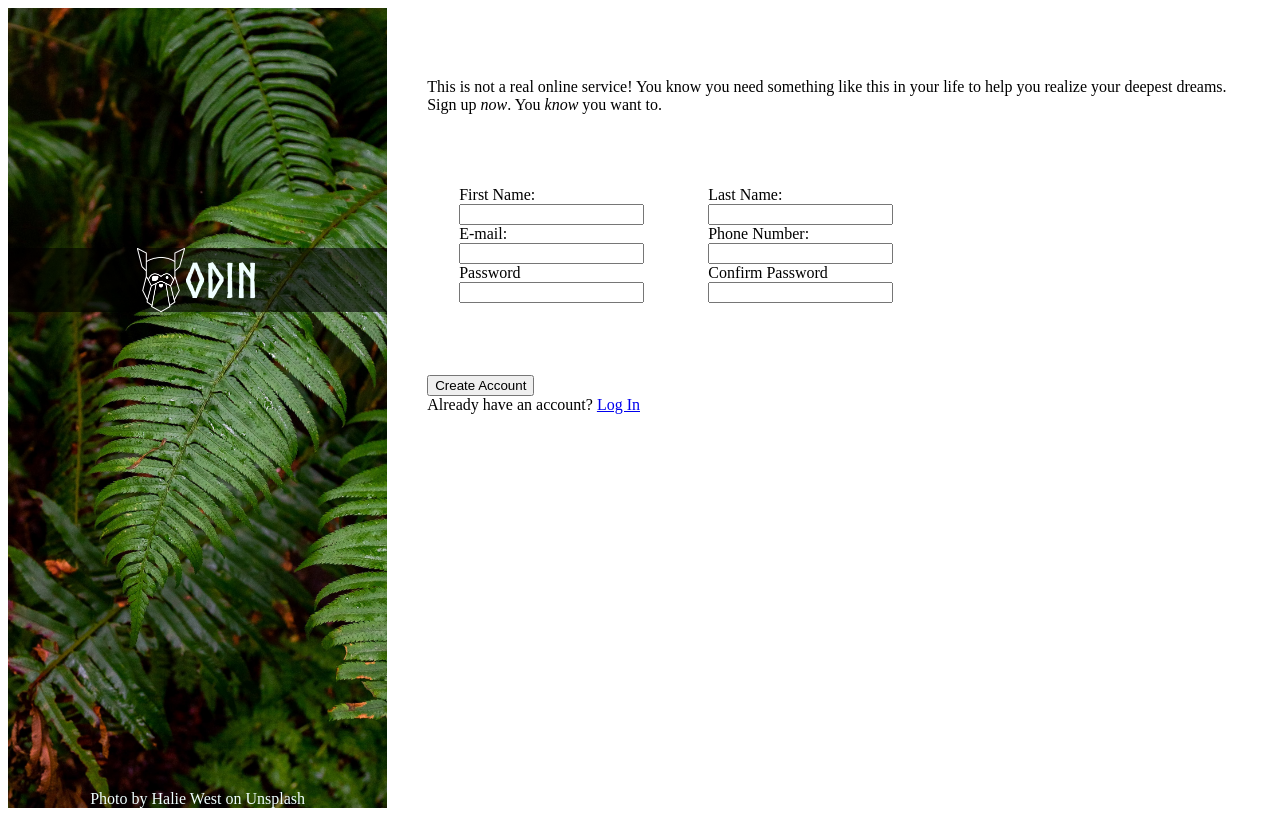
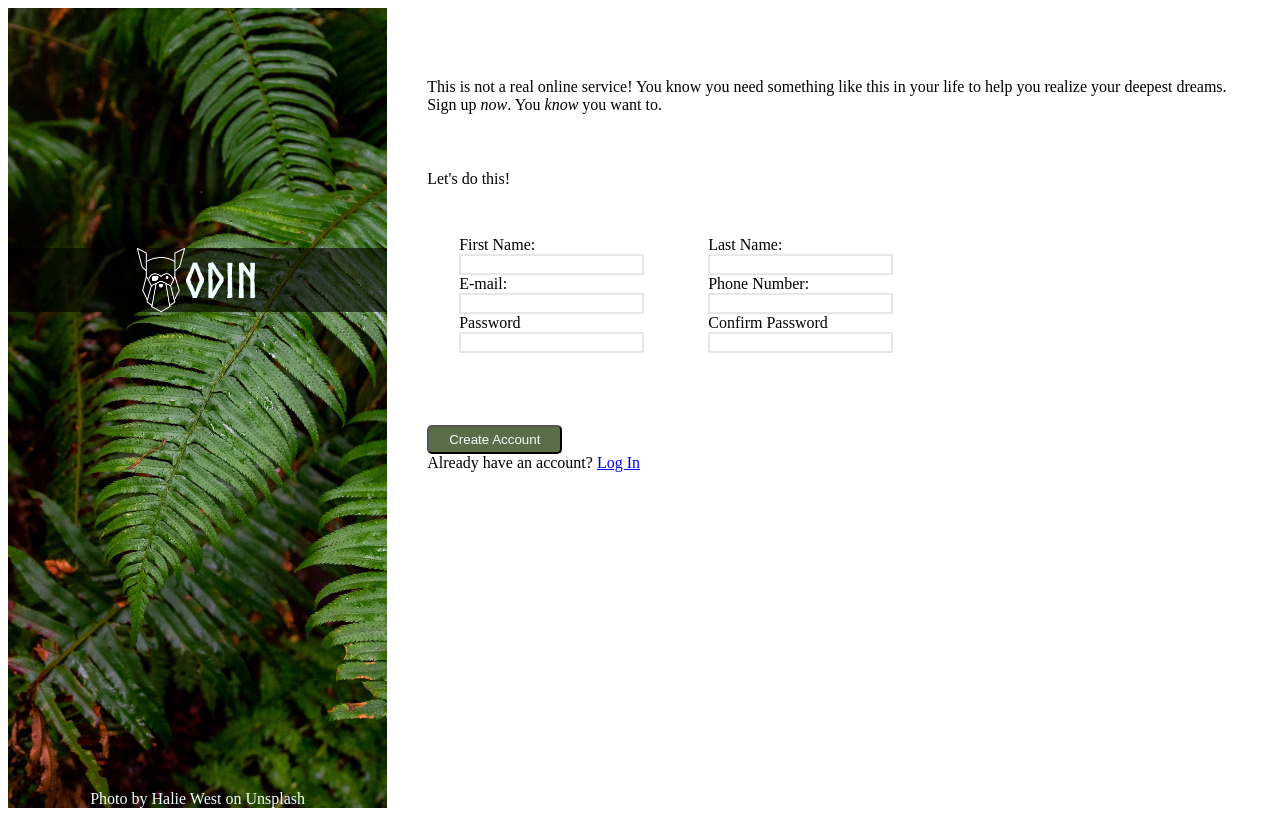
Before and after one commit to kidgloves816/sign-up-form, a plain HTML site: page index.html in a window 1280 px wide. Drawn offline with Linux system fonts and the light colour scheme.

Commit message:
Added 'Let's do this above inputs' Changed button style. Changed input border style and color

```diff
--- a/index.html
+++ b/index.html
@@ -21,6 +21,7 @@
                 You <span class="italicized">know</span> you want to.
             </div>
             <div class="info">
+                <p>Let's do this!</p>
                 <form action="example.com/path" method="post">
                     <div class="leftSide">
                         <label for="firstName">First Name:</label>
--- a/styles.css
+++ b/styles.css
@@ -60,6 +60,10 @@ img {
 
 button {
     display: block;
+    background-color: #596D48;
+    color: azure;
+    padding: 5px 20px;
+    border-radius: 5px;
 }
 
 form {
@@ -71,3 +75,8 @@ form {
     flex-direction: column;
     padding: 32px;
 }
+
+input {
+    border-color: #E5E7EB;
+    border-style: solid;
+}
```
